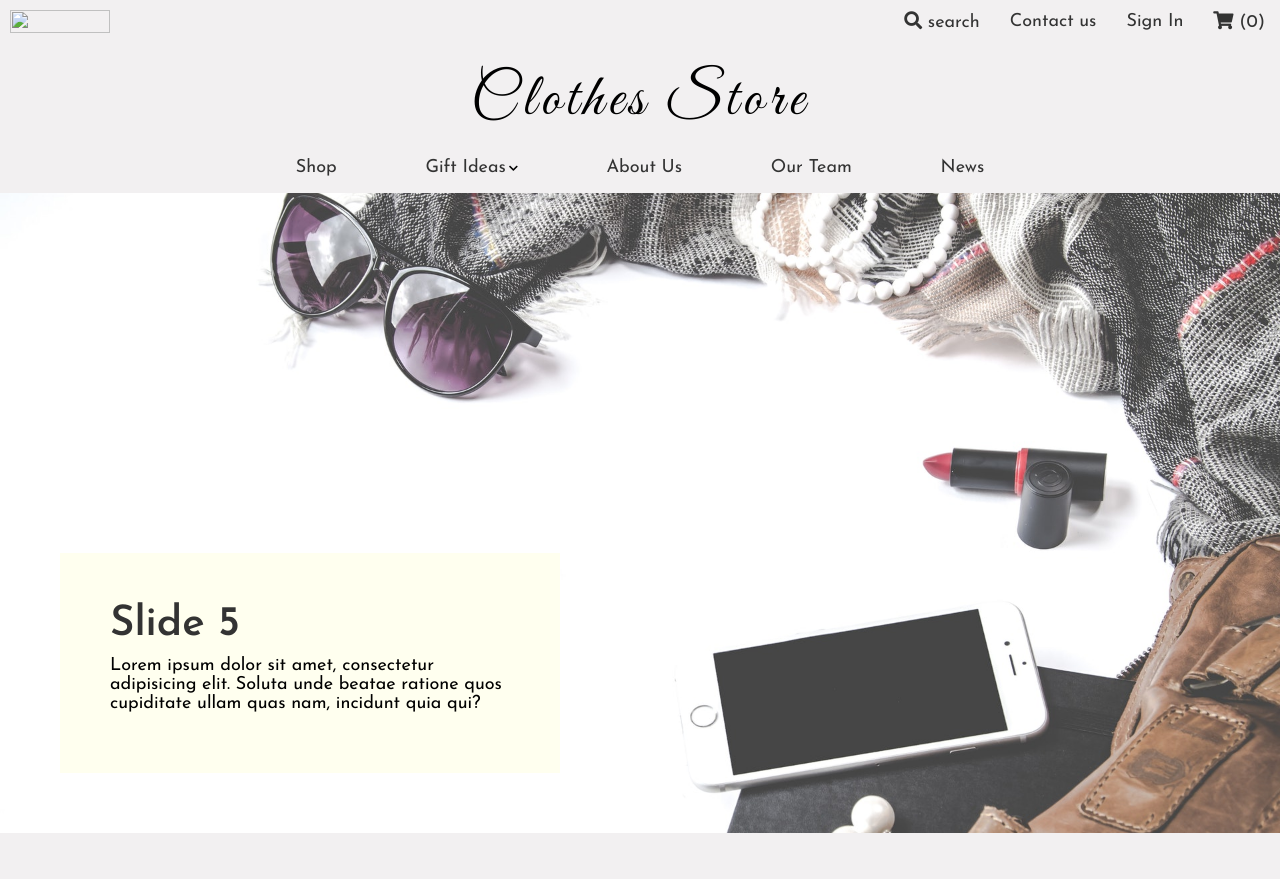
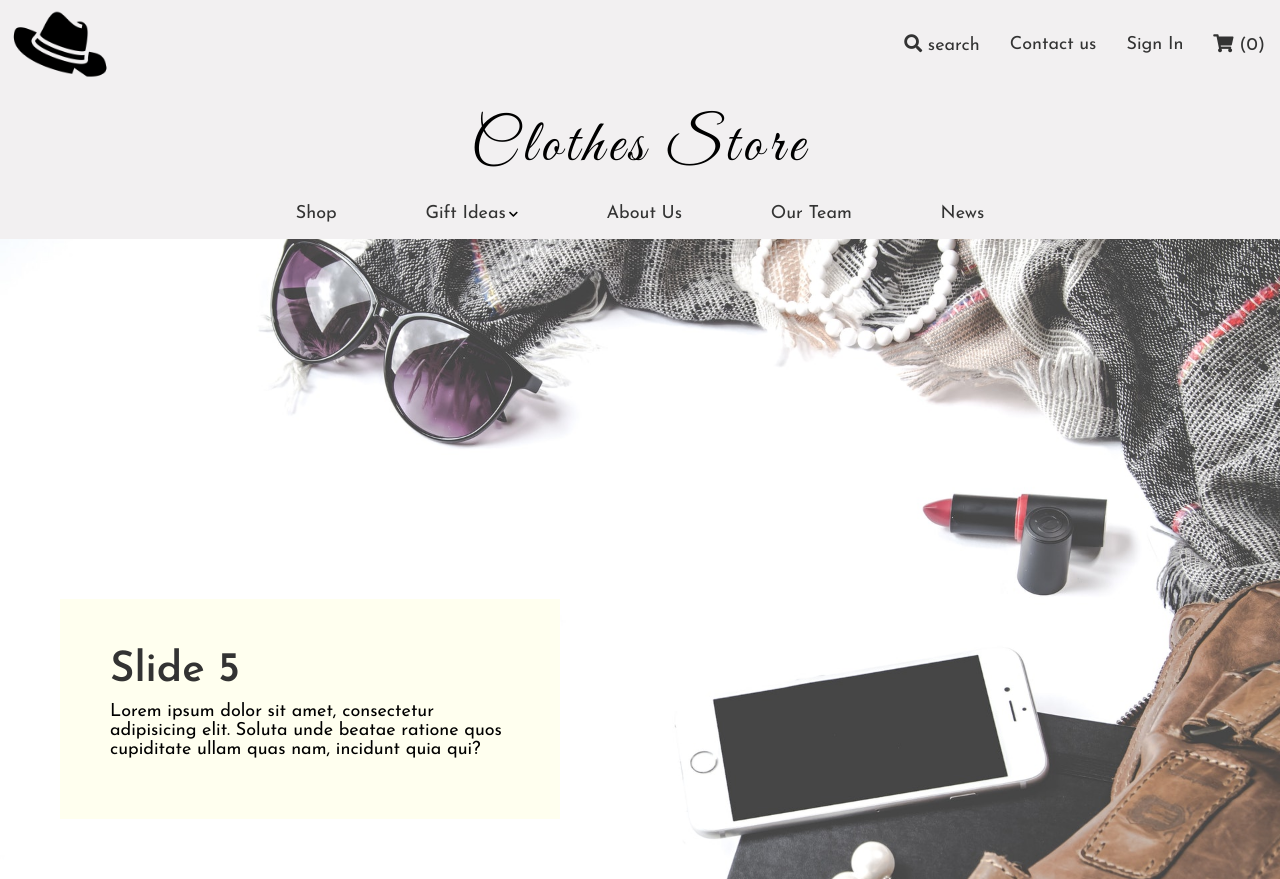
Before and after one commit to RishikeshEM/clothes-store, a website: page index.html in a window 1280 px wide. Shown: the top 879 px of the page. Drawn offline with nearby package versions, Linux system fonts and the light colour scheme; files that its build step writes are made by us from their sources; the site is published under a folder, as on GitHub Pages, so addresses that start at the root find nothing.

Commit message:
Update index.html

```diff
--- a/index.html
+++ b/index.html
@@ -18,7 +18,7 @@
   <div class="container">
     <header class="header">
       <div class="logo">
-        <img src="/images/logo.png" alt="" class="logo-img">
+        <img src="images/logo.png" alt="" class="logo-img">
       </div>
 
       <nav class="first-nav">
```
